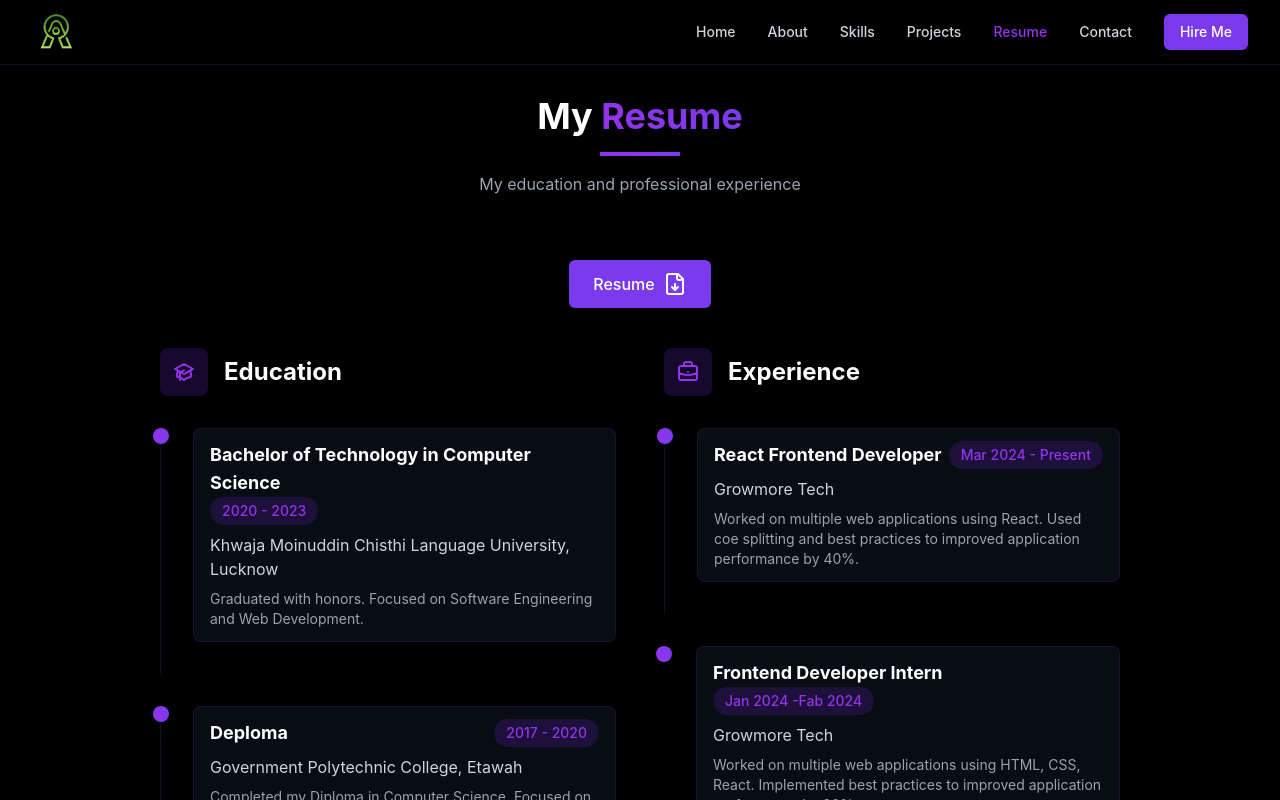
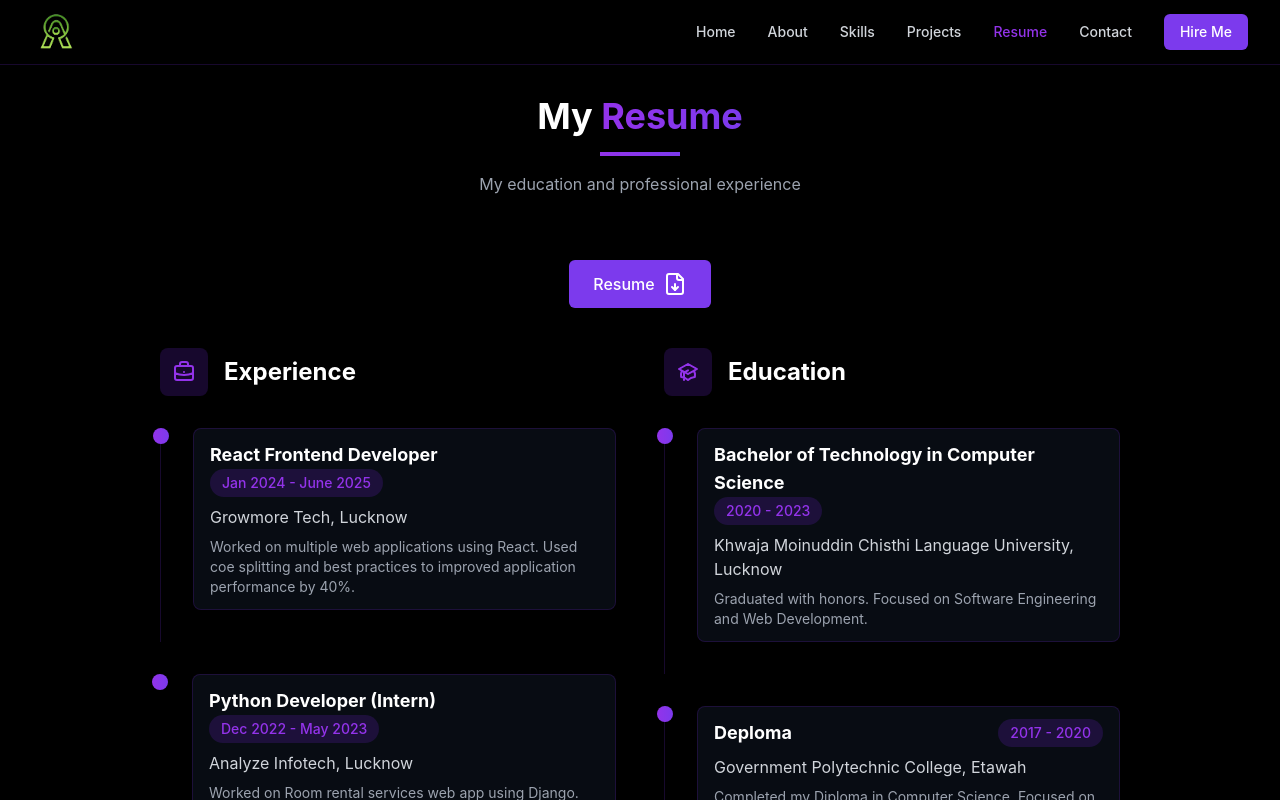
Before and after one commit to abdul9838/portfolio, a React (Vite) app: page /resume in a window 1280 px wide. Shown: the top 800 px of the page. Built offline with nearby package versions, Linux system fonts and the light colour scheme.

Commit message:
updated experience

```diff
--- a/src/pages/Resume.jsx
+++ b/src/pages/Resume.jsx
@@ -31,35 +31,16 @@ const Resume = () => {
   const experience = [
     {
       position: "React Frontend Developer",
-      company: "Growmore Tech",
-      duration: "Mar 2024 - Present",
+      company: "Growmore Tech, Lucknow",
+      duration: "Jan 2024 - June 2025",
       description:
         "Worked on multiple web applications using React. Used coe splitting and best practices to improved application performance by 40%.",
     },
     {
-      position: "Frontend Developer Intern",
-      company: "Growmore Tech",
-      duration: "Jan 2024 -Fab 2024",
-      description:
-        "Worked on multiple web applications using HTML, CSS, React. Implemented best practices to improved application performance by 30%.",
-    },
-  ];
-
-  const certifications = [
-    {
-      name: "AWS Certified Solutions Architect",
-      issuer: "Amazon Web Services",
-      year: "2021",
-    },
-    {
-      name: "Google Professional Cloud Developer",
-      issuer: "Google Cloud",
-      year: "2020",
-    },
-    {
-      name: "MongoDB Certified Developer",
-      issuer: "MongoDB Inc.",
-      year: "2019",
+      position: "Python Developer (Intern)",
+      company: "Analyze Infotech, Lucknow",
+      duration: "Dec 2022 - May 2023",
+      description: "Worked on Room rental services web app using Django.",
     },
   ];
 
@@ -92,6 +73,51 @@ const Resume = () => {
         </div>
 
         <div className="grid grid-cols-1 lg:grid-cols-2 gap-12">
+          {/* Experience */}
+          <div>
+            <div className="flex items-center mb-8">
+              <div className="w-12 h-12 rounded-lg bg-purple-900/30 flex items-center justify-center text-purple-500 mr-4">
+                <svg
+                  xmlns="http://www.w3.org/2000/svg"
+                  className="h-6 w-6"
+                  fill="none"
+                  viewBox="0 0 24 24"
+                  stroke="currentColor"
+                >
+                  <path
+                    strokeLinecap="round"
+                    strokeLinejoin="round"
+                    strokeWidth={2}
+                    d="M21 13.255A23.931 23.931 0 0112 15c-3.183 0-6.22-.62-9-1.745M16 6V4a2 2 0 00-2-2h-4a2 2 0 00-2 2v2m4 6h.01M5 20h14a2 2 0 002-2V8a2 2 0 00-2-2H5a2 2 0 00-2 2v10a2 2 0 002 2z"
+                  />
+                </svg>
+              </div>
+              <h3 className="text-2xl font-bold">Experience</h3>
+            </div>
+
+            <div className="space-y-8">
+              {experience.map((item, index) => (
+                <div
+                  key={index}
+                  className="relative pl-8 pb-8 border-l border-purple-900/30 last:border-0 last:pb-0"
+                >
+                  <div className="absolute left-0 top-0 w-4 h-4 -translate-x-1/2 rounded-full bg-gradient-to-r from-purple-500 to-violet-600"></div>
+                  <div className="px-4 py-3 bg-gray-900/50 rounded-lg border border-purple-900/30">
+                    <div className="flex flex-wrap justify-between items-center mb-2">
+                      <h4 className="text-lg font-bold text-white">
+                        {item.position}
+                      </h4>
+                      <span className="text-sm font-medium text-purple-500 bg-purple-900/30 px-3 py-1 rounded-full">
+                        {item.duration}
+                      </span>
+                    </div>
+                    <p className="text-gray-300 mb-2">{item.company}</p>
+                    <p className="text-gray-400 text-sm">{item.description}</p>
+                  </div>
+                </div>
+              ))}
+            </div>
+          </div>
           {/* Education */}
           <div>
             <div className="flex items-center mb-8">
@@ -139,52 +165,6 @@ const Resume = () => {
               ))}
             </div>
           </div>
-
-          {/* Experience */}
-          <div>
-            <div className="flex items-center mb-8">
-              <div className="w-12 h-12 rounded-lg bg-purple-900/30 flex items-center justify-center text-purple-500 mr-4">
-                <svg
-                  xmlns="http://www.w3.org/2000/svg"
-                  className="h-6 w-6"
-                  fill="none"
-                  viewBox="0 0 24 24"
-                  stroke="currentColor"
-                >
-                  <path
-                    strokeLinecap="round"
-                    strokeLinejoin="round"
-                    strokeWidth={2}
-                    d="M21 13.255A23.931 23.931 0 0112 15c-3.183 0-6.22-.62-9-1.745M16 6V4a2 2 0 00-2-2h-4a2 2 0 00-2 2v2m4 6h.01M5 20h14a2 2 0 002-2V8a2 2 0 00-2-2H5a2 2 0 00-2 2v10a2 2 0 002 2z"
-                  />
-                </svg>
-              </div>
-              <h3 className="text-2xl font-bold">Experience</h3>
-            </div>
-
-            <div className="space-y-8">
-              {experience.map((item, index) => (
-                <div
-                  key={index}
-                  className="relative pl-8 pb-8 border-l border-purple-900/30 last:border-0 last:pb-0"
-                >
-                  <div className="absolute left-0 top-0 w-4 h-4 -translate-x-1/2 rounded-full bg-gradient-to-r from-purple-500 to-violet-600"></div>
-                  <div className="px-4 py-3 bg-gray-900/50 rounded-lg border border-purple-900/30">
-                    <div className="flex flex-wrap justify-between items-center mb-2">
-                      <h4 className="text-lg font-bold text-white">
-                        {item.position}
-                      </h4>
-                      <span className="text-sm font-medium text-purple-500 bg-purple-900/30 px-3 py-1 rounded-full">
-                        {item.duration}
-                      </span>
-                    </div>
-                    <p className="text-gray-300 mb-2">{item.company}</p>
-                    <p className="text-gray-400 text-sm">{item.description}</p>
-                  </div>
-                </div>
-              ))}
-            </div>
-          </div>
         </div>
       </div>
     </div>
```
